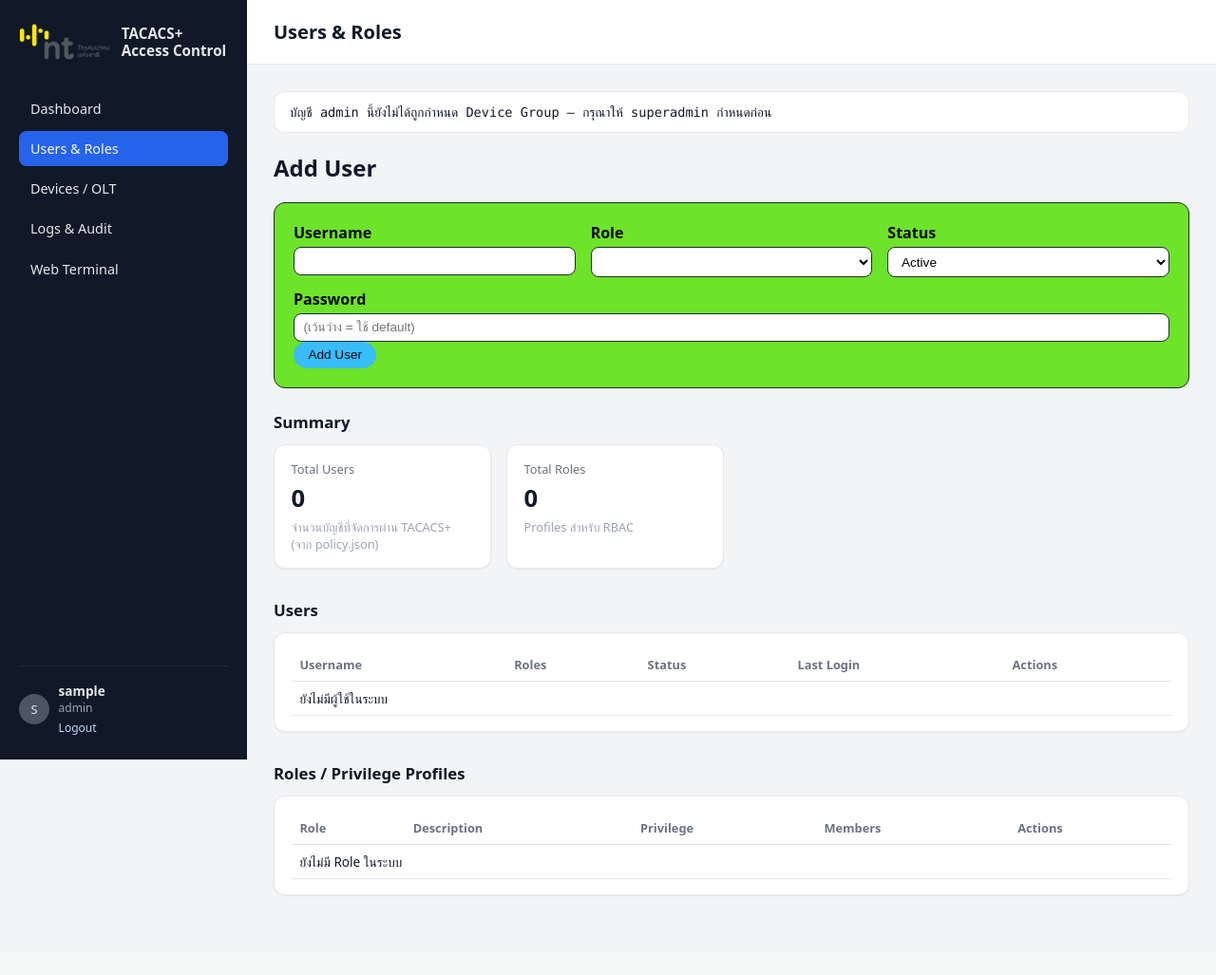
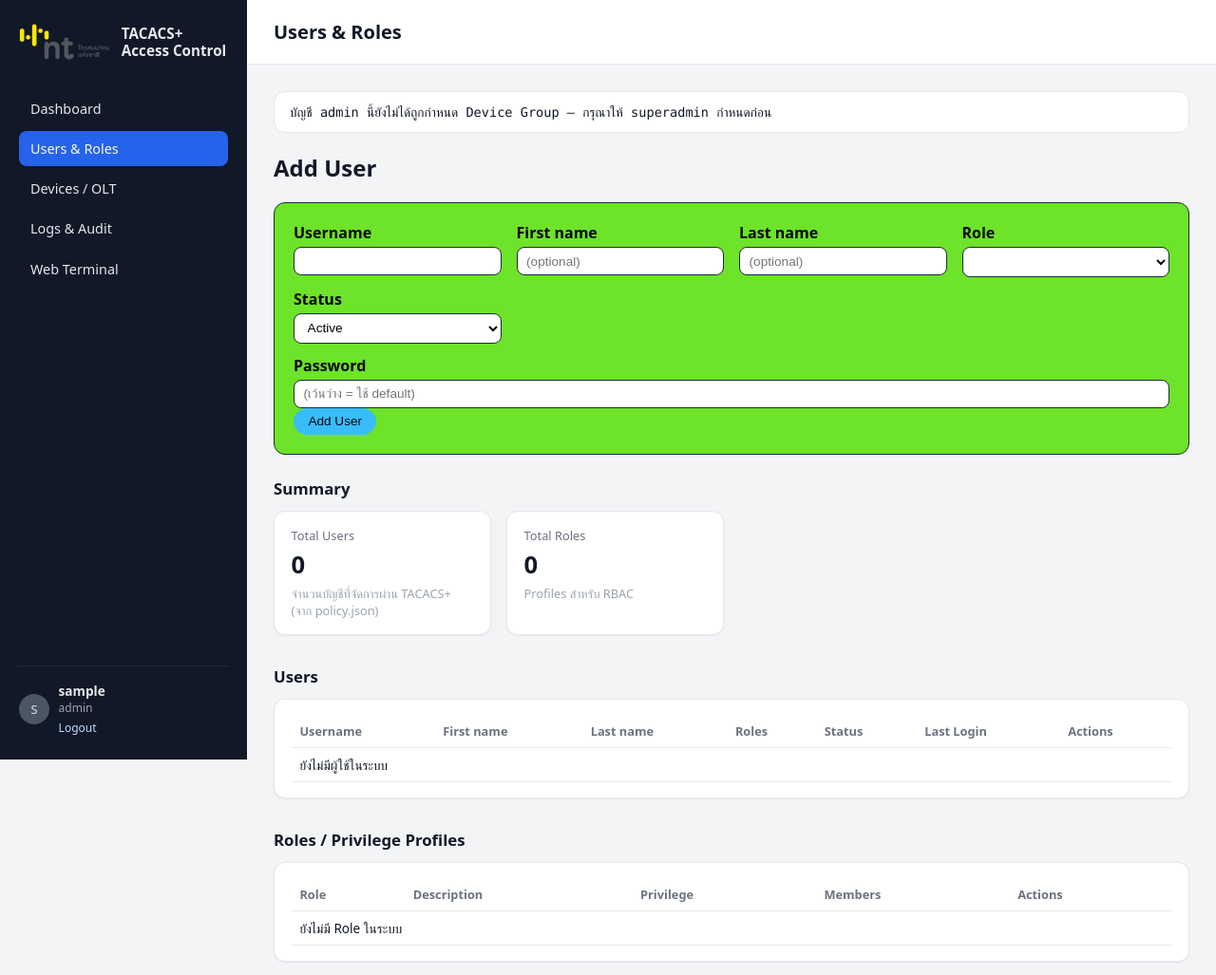
Before and after one commit to FongShana/DashboardTACACS, a Flask app: page /users/ in a window 1280 px wide. Shown: the top 1027 px of the page at 95% size. Before the commit the page ends 944 px from the top, so only its background shows below. Run offline with Flask 3, Linux system fonts and the light colour scheme; the visitor is signed in with stand-in values (Sample User, id 1); lists and menus that the app fills with data are empty; some libraries are stand-ins or nearby versions.

Commit message:
Add first and lastname for users

```diff
--- a/tacacs_dashboard/routes/users.py
+++ b/tacacs_dashboard/routes/users.py
@@ -377,6 +377,8 @@ def index():
 @bp.post("/create")
 def create_user_form():
     username = (request.form.get("username") or "").strip()
+    first_name = (request.form.get("first_name") or "").strip()
+    last_name = (request.form.get("last_name") or "").strip()
     role = (request.form.get("role") or "").strip()
     status = (request.form.get("status") or "Active").strip() or "Active"
     password = (request.form.get("password") or "").strip()
@@ -443,7 +445,14 @@ def create_user_form():
         flash(f"User {username} มีอยู่แล้ว", "error")
         return redirect(url_for("users.index"))
 
-    upsert_user(username=username, role=role, status=status, device_group_ids=device_group_ids)
+    upsert_user(
+        username=username,
+        role=role,
+        status=status,
+        device_group_ids=device_group_ids,
+        first_name=first_name,
+        last_name=last_name,
+    )
     flash(f"เพิ่มผู้ใช้ {username} เรียบร้อย", "success")
 
     if password:
@@ -551,6 +560,10 @@ def edit_user_submit(username):
     new_role = (request.form.get("role") or "").strip()
     new_status = (request.form.get("status") or "").strip() or "Active"
 
+    # Optional fields (backward compatible)
+    new_first_name = (request.form.get("first_name") or "").strip()
+    new_last_name = (request.form.get("last_name") or "").strip()
+
     new_password = (request.form.get("password") or "").strip()
     if new_password:
         set_user_password(username, new_password)
@@ -610,7 +623,14 @@ def edit_user_submit(username):
         flash(f"Role {new_role} ไม่มีอยู่ในระบบ", "error")
         return redirect(url_for("users.edit_user_form", username=username))
 
-    upsert_user(username=username, role=new_role, status=new_status, device_group_ids=device_group_ids_to_set)
+    upsert_user(
+        username=username,
+        role=new_role,
+        status=new_status,
+        device_group_ids=device_group_ids_to_set,
+        first_name=new_first_name,
+        last_name=new_last_name,
+    )
     flash(f"อัปเดตผู้ใช้ {username} เรียบร้อยแล้ว", "success")
 
     ok = _run_generate_check_restart_and_flash()
--- a/tacacs_dashboard/services/policy_store.py
+++ b/tacacs_dashboard/services/policy_store.py
@@ -50,6 +50,8 @@ def upsert_user(
     role: str,
     status: str = "Active",
     device_group_ids: Optional[List[str]] = None,
+    first_name: Optional[str] = None,
+    last_name: Optional[str] = None,
 ) -> bool:
     """
     return True = created, False = updated
@@ -76,11 +78,30 @@ def upsert_user(
     # If explicitly provided but empty => treat as 'unscoped' (remove key)
     clear_device_groups = (gids is not None and len(gids) == 0)
 
+    # normalize names (optional fields; backward compatible)
+    fn = None if first_name is None else (first_name or "").strip()
+    ln = None if last_name is None else (last_name or "").strip()
+
     for u in users:
         if (u.get("username") or "").strip() == username:
             u["roles"] = role      # ใช้ key 'roles' ตาม policy ของคุณ
             u["status"] = status
             u.setdefault("last_login", "-")
+
+            # Optional fields: first_name / last_name
+            # - If caller passes None: don't touch existing
+            # - If caller passes empty string: remove key
+            if fn is not None:
+                if fn:
+                    u["first_name"] = fn
+                else:
+                    u.pop("first_name", None)
+            if ln is not None:
+                if ln:
+                    u["last_name"] = ln
+                else:
+                    u.pop("last_name", None)
+
             if gids is not None:
                 if clear_device_groups:
                     u.pop("device_group_ids", None)
@@ -95,6 +116,10 @@ def upsert_user(
         "status": status,
         "last_login": "-",
     }
+    if fn:
+        rec["first_name"] = fn
+    if ln:
+        rec["last_name"] = ln
     if gids is not None and not clear_device_groups:
         rec["device_group_ids"] = gids
 
--- a/tacacs_dashboard/templates/users.html
+++ b/tacacs_dashboard/templates/users.html
@@ -21,6 +21,16 @@
     <div class="form-row">
       <label for="username">Username</label>
       <input class="input" id="username" type="text" name="username" required>
+    </div>
+
+    <div class="form-row">
+      <label for="first_name">First name</label>
+      <input class="input" id="first_name" type="text" name="first_name" placeholder="(optional)">
+    </div>
+
+    <div class="form-row">
+      <label for="last_name">Last name</label>
+      <input class="input" id="last_name" type="text" name="last_name" placeholder="(optional)">
     </div>
 
     <div class="form-row">
@@ -94,6 +104,8 @@
       <thead>
         <tr>
           <th>Username</th>
+          <th>First name</th>
+          <th>Last name</th>
           <th>Roles</th>
           <th>Status</th>
           {% if is_superadmin %}<th>Device Group</th>{% endif %}
@@ -105,6 +117,8 @@
         {% for user in users %}
         <tr>
           <td>{{ user.username }}</td>
+          <td>{{ user.first_name or "-" }}</td>
+          <td>{{ user.last_name or "-" }}</td>
           <td>{{ user.roles }}</td>
           <td>{{ user.status }}</td>
           {% if is_superadmin %}<td>{{ user.device_groups_label or "All OLTs" }}</td>{% endif %}
@@ -128,7 +142,7 @@
         </tr>
         {% else %}
         <tr>
-          <td colspan="{% if is_superadmin %}6{% else %}5{% endif %}">ยังไม่มีผู้ใช้ในระบบ</td>
+          <td colspan="{% if is_superadmin %}8{% else %}7{% endif %}">ยังไม่มีผู้ใช้ในระบบ</td>
         </tr>
         {% endfor %}
       </tbody>
```
Also changed, not shown: tacacs_dashboard/templates/user_edit.html (+10 -0 lines).
